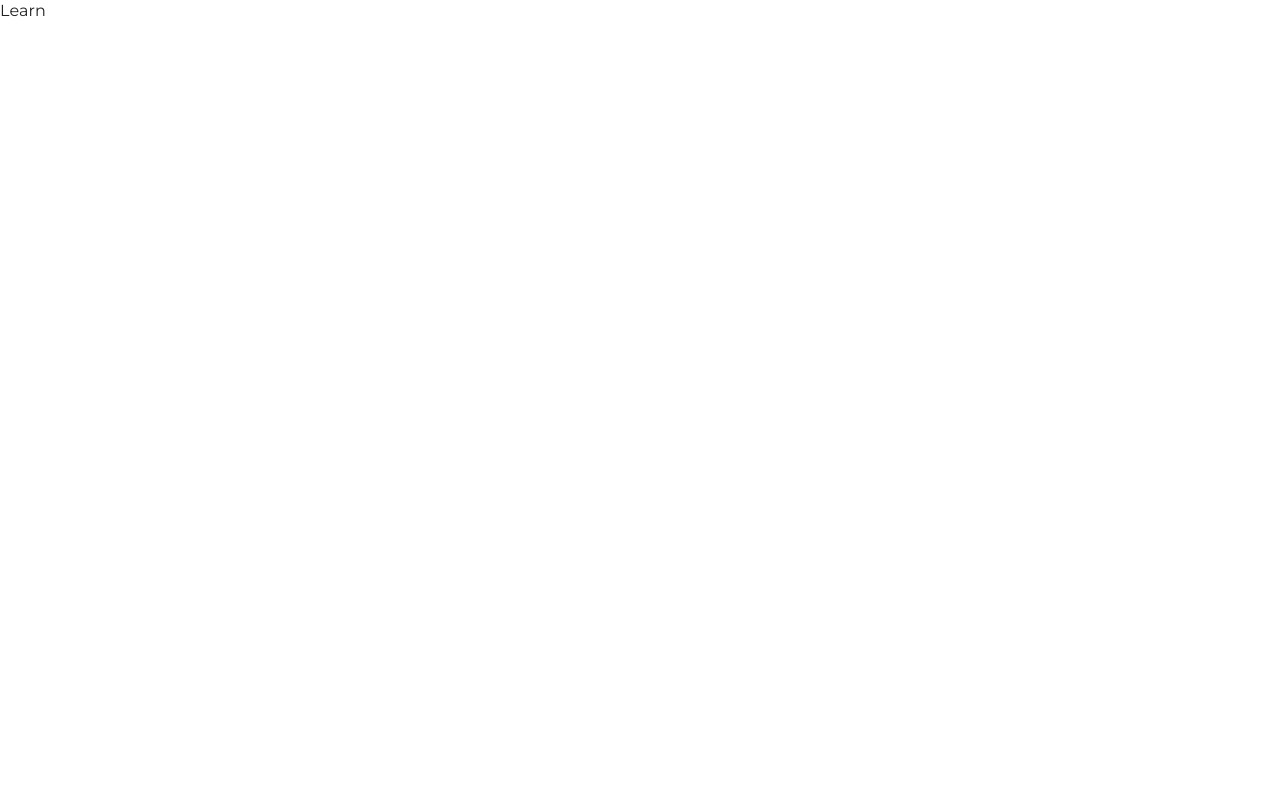
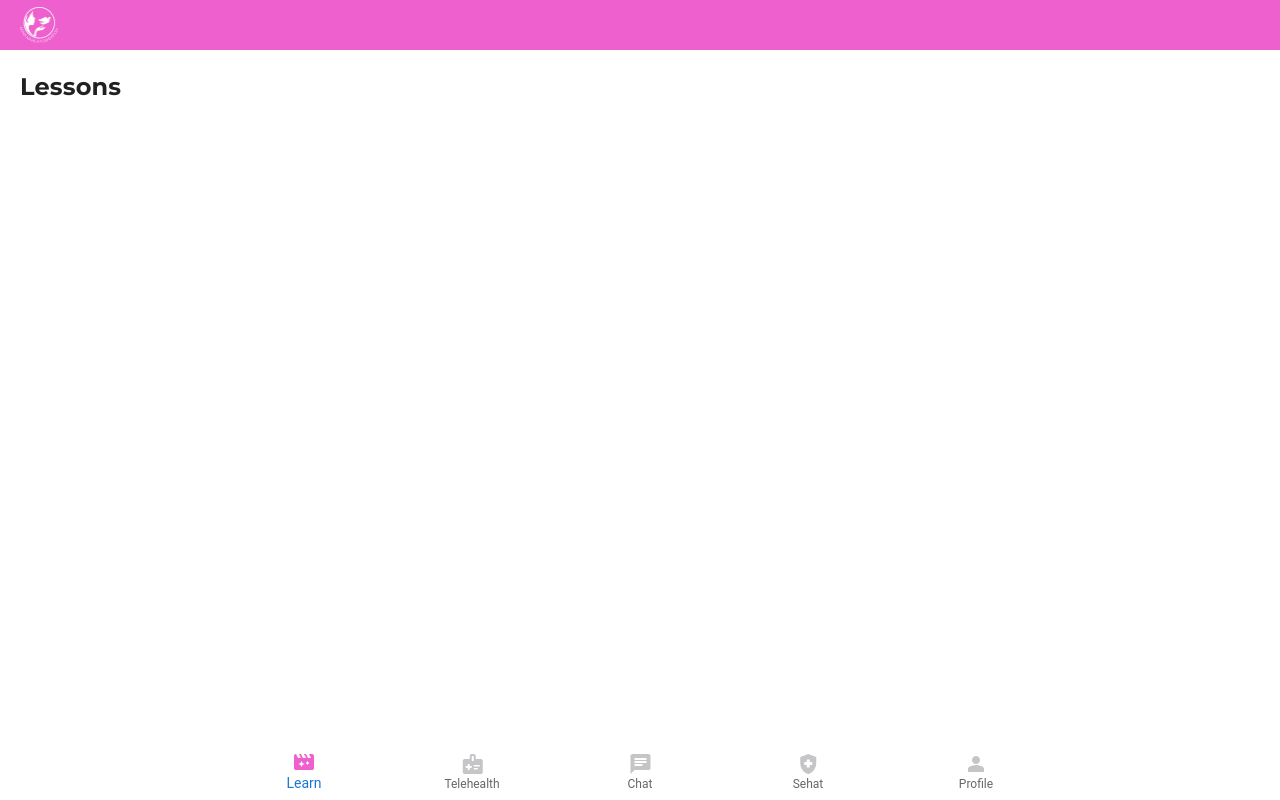
Before and after one commit to enroot-mumbai/mynafe, a Next.js app: page /learn in a window 1280 px wide. Built offline with nearby package versions, Linux system fonts and the light colour scheme.

Commit message:
Layout of other pages and bottom navigation links

```diff
--- a/pages/learn/index.tsx
+++ b/pages/learn/index.tsx
@@ -1,10 +1,23 @@
 import React from 'react'
+import SimpleBottomNavigation from '../../src/components/layout/BottomNavigation'
+import Navigation from '../../src/components/layout/Navigation'
 
 type Props = {}
 
 function Learn({}: Props) {
   return (
-    <div>Learn</div>
+    <>
+    <Navigation />
+    <div className='pageContainerTop'>
+      <div className='pageContent p-20'>
+        <h2 className='pageTitle'>Lessons</h2>
+
+
+      </div>
+    </div>
+
+    <SimpleBottomNavigation defaultValue={0} />
+  </>
   )
 }
 
--- a/src/components/layout/BottomNavigation.tsx
+++ b/src/components/layout/BottomNavigation.tsx
@@ -1,17 +1,17 @@
 import * as React from 'react';
 import BottomNavigation from '@mui/material/BottomNavigation';
 import BottomNavigationAction from '@mui/material/BottomNavigationAction';
-import RestoreIcon from '@mui/icons-material/Restore';
-import FavoriteIcon from '@mui/icons-material/Favorite';
-import LocationOnIcon from '@mui/icons-material/LocationOn';
 import LearnIcon from '../../assets/icons/LearnIcon';
 import TeleHealthIcon from '../../assets/icons/TeleHealthIcon';
 import ChatIcon from '../../assets/icons/ChatIcon';
 import SehatIcon from '../../assets/icons/SehatIcon';
 import ProfileIcon from '../../assets/icons/ProfileIcon';
+import { useRouter } from 'next/router';
 
 export default function SimpleBottomNavigation({defaultValue=0}:any) {
   const [value, setValue] = React.useState(defaultValue);
+
+  const router = useRouter()
 
   return (
     <div className='bottomNavigation'>
@@ -22,11 +22,11 @@ export default function SimpleBottomNavigation({defaultValue=0}:any) {
           setValue(newValue);
         }}
       >
-        <BottomNavigationAction label="Learn" icon={<LearnIcon color={value === 0 ? '#ED60CE' : '#C5C5C7'} />} />
-        <BottomNavigationAction label="Telehealth" icon={<TeleHealthIcon color={value === 1 ? '#ED60CE' : '#C5C5C7'} />} />
-        <BottomNavigationAction label="Chat" icon={<ChatIcon color={value === 2 ? '#ED60CE' : '#C5C5C7'} />} />
-        <BottomNavigationAction label="Sehat" icon={<SehatIcon color={value === 3 ? '#ED60CE' : '#C5C5C7'} />} />
-        <BottomNavigationAction label="Profile" icon={<ProfileIcon color={value === 4 ? '#ED60CE' : '#C5C5C7'} />} />
+        <BottomNavigationAction onClick={()=>router.push('/learn')} label="Learn" icon={<LearnIcon color={value === 0 ? '#ED60CE' : '#C5C5C7'} />} />
+        <BottomNavigationAction onClick={()=>router.push('/telehealth')} label="Telehealth" icon={<TeleHealthIcon color={value === 1 ? '#ED60CE' : '#C5C5C7'} />} />
+        <BottomNavigationAction onClick={()=>router.push('/chats')} label="Chat" icon={<ChatIcon color={value === 2 ? '#ED60CE' : '#C5C5C7'} />} />
+        <BottomNavigationAction onClick={()=>router.push('/period-tracking')} label="Sehat" icon={<SehatIcon color={value === 3 ? '#ED60CE' : '#C5C5C7'} />} />
+        <BottomNavigationAction onClick={()=>router.push('/profile')} label="Profile" icon={<ProfileIcon color={value === 4 ? '#ED60CE' : '#C5C5C7'} />} />
       </BottomNavigation>
     </div>
   );
```
Also changed, not shown: pages/chats/index.tsx (+14 -1 lines), pages/period-tracking.tsx (+14 -1 lines), pages/telehealth/index.tsx (+15 -2 lines).
